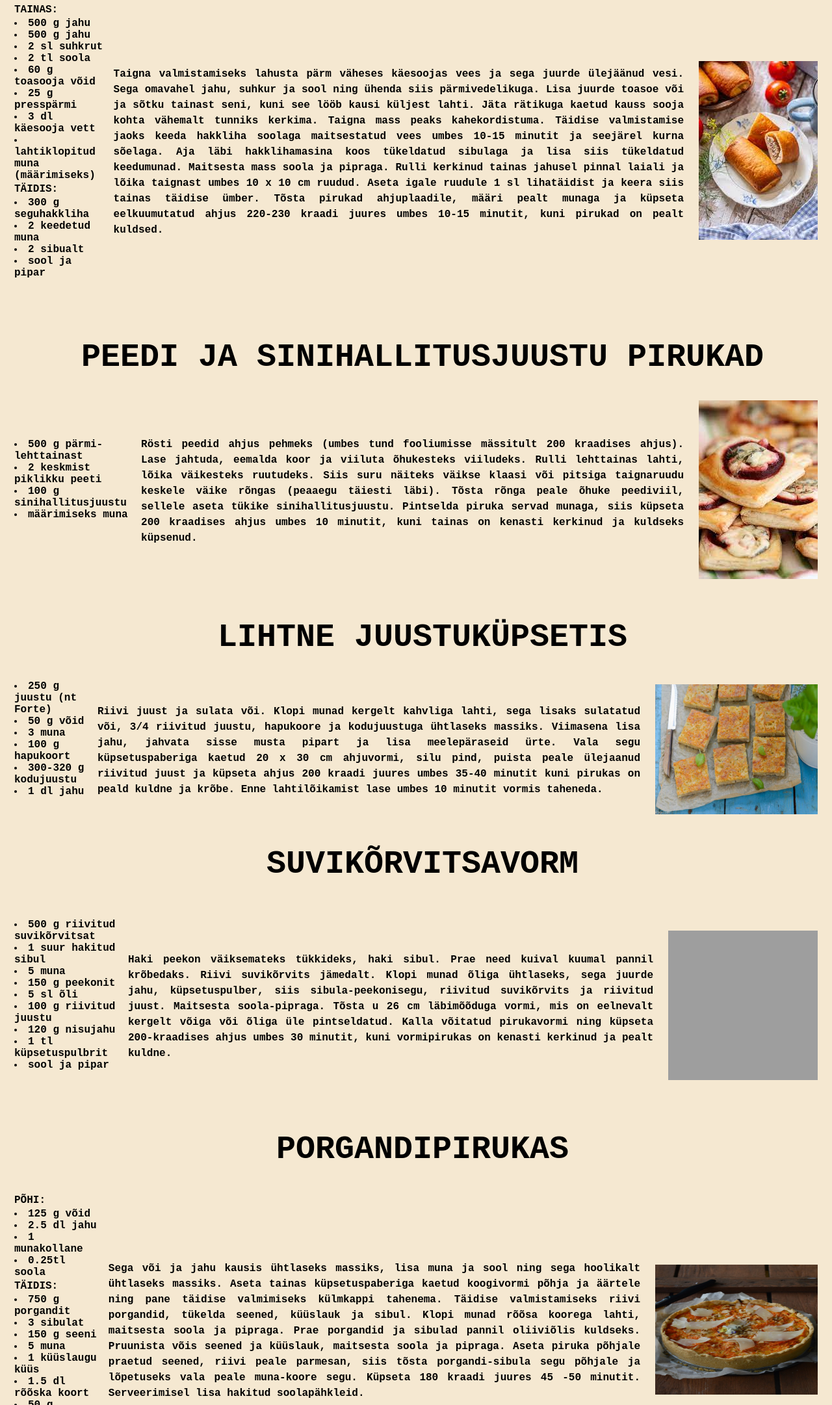
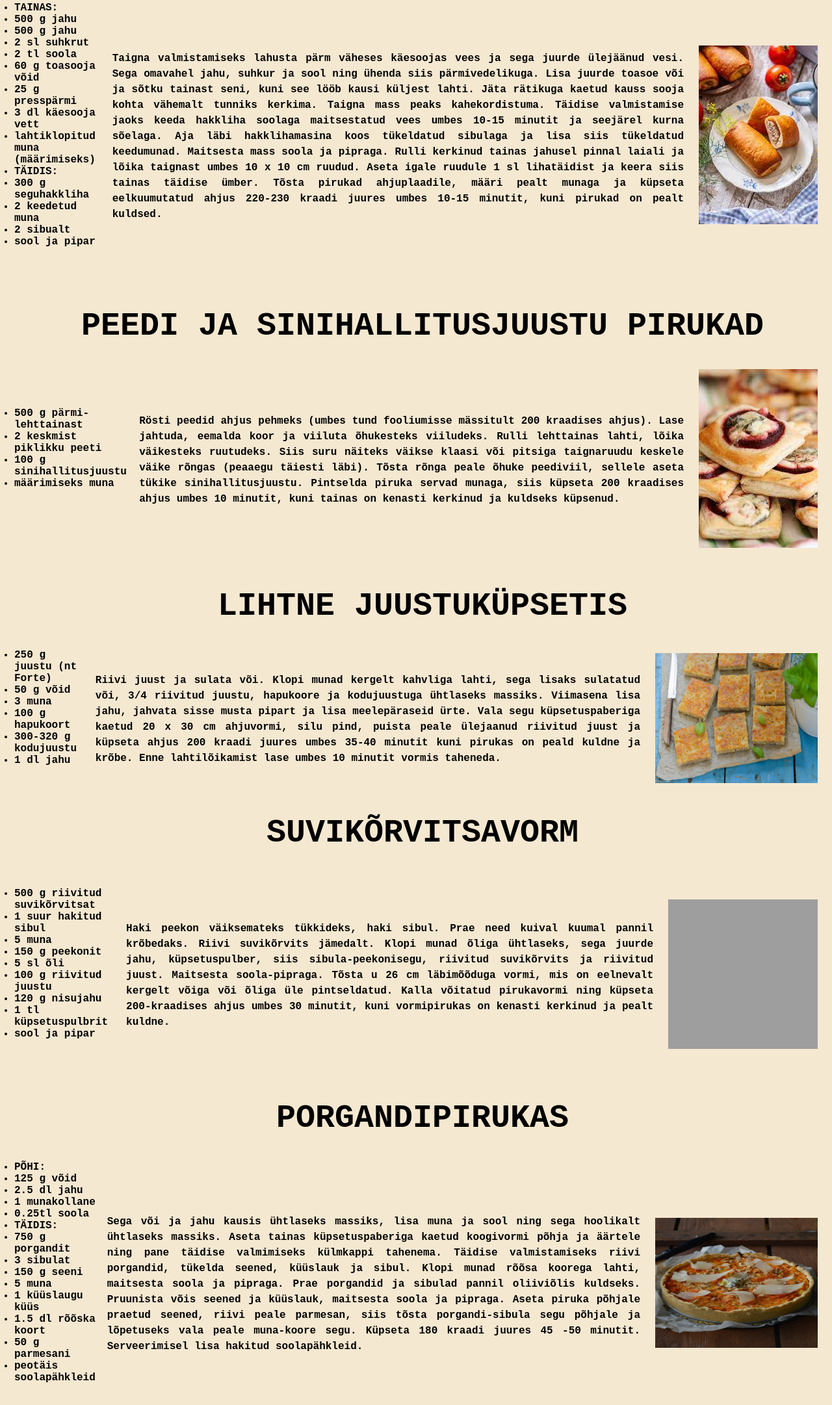
Before and after one commit to marieluha/SE_veebileht, a plain HTML site: page soolane.html in a window 1280 px wide. Shown: the part 638-2800 px from the top of the page at 65% size. Drawn offline with Linux system fonts and the light colour scheme; grey boxes are pictures that could not be loaded.

Commit message:
errorite parandus

```diff
--- a/soolane.html
+++ b/soolane.html
@@ -47,7 +47,8 @@
             <th>
                 <div id="sretsept1" class="koostisosad">
 
-                    <p>TAINAS:</p>
+                    <ul>
+                        <li>TAINAS:</li>
                         <li>500 g jahu</li>
                         <li>500 g jahu</li>
                         <li>2 sl suhkrut</li>
@@ -56,11 +57,12 @@
                         <li>25 g presspärmi</li>
                         <li>3 dl käesooja vett</li>
                         <li>lahtiklopitud muna (määrimiseks)</li>
-                    <p>TÄIDIS:</p>
+                        <li>TÄIDIS:</li>
                         <li>300 g seguhakkliha</li>
                         <li>2 keedetud muna</li>
                         <li>2 sibualt</li>
                         <li>sool ja pipar</li>
+                    </ul>
                         <br>
                         <br>
                 </div>
@@ -100,10 +102,12 @@
             <th>
                 <div id="sretsept2" class="koostisosad">
 
+                    <ul>
                         <li>500 g pärmi-lehttainast</li>
                         <li>2 keskmist piklikku peeti</li>
                         <li>100 g sinihallitusjuustu</li>
                         <li>määrimiseks muna</li>
+                    </ul>
                     <br>
                     <br>
                 </div>
@@ -139,12 +143,14 @@
             <th>
                 <div id="sretsept3" class="koostisosad">
 
+                    <ul>
                         <li>250 g juustu (nt Forte)</li>
                         <li>50 g võid</li>
                         <li>3 muna</li>
                         <li>100 g hapukoort</li>
                         <li>300-320 g kodujuustu</li>
                         <li>1 dl jahu</li>
+                    </ul>
                     <br>
                     <br>
                 </div>
@@ -180,6 +186,7 @@
             <th>
                 <div id="sretsept4" class="koostisosad">
 
+                    <ul>
                         <li>500 g riivitud suvikõrvitsat</li>
                         <li>1 suur hakitud sibul</li>
                         <li>5 muna</li>
@@ -189,6 +196,7 @@
                         <li>120 g nisujahu</li>
                         <li>1 tl küpsetuspulbrit</li>
                         <li>sool ja pipar</li>
+                    </ul>
                     <br>
                     <br>
                 </div>
@@ -226,12 +234,13 @@
             <th>
                 <div id="sretsept5" class="koostisosad">
 
-                    <p>PÕHI:</p>
+                    <ul>
+                        <li>PÕHI:</li>
                         <li>125 g võid</li>
                         <li>2.5 dl jahu</li>
                         <li>1 munakollane</li>
                         <li>0.25tl soola</li>
-                    <p>TÄIDIS:</p>
+                        <li>TÄIDIS:</li>
                         <li>750 g porgandit</li>
                         <li>3 sibulat</li>
                         <li>150 g seeni</li>
@@ -240,6 +249,7 @@
                         <li>1.5 dl rõõska koort</li>
                         <li>50 g parmesani</li>
                         <li>peotäis soolapähkleid</li>
+                    </ul>
                     <br>
                     <br>
                 </div>
@@ -278,10 +288,13 @@
             <th>
                 <div id="sretsept6" class="koostisosad">
 
+
+                    <ul>
                         <li>pärmi-lehttainas</li>
                         <li>meelepärased viinerid</li>
                         <li>paprikat soovi korral</li>
                         <li>määrimiseks muna</li>
+                    </ul>
                     <br>
                     <br>
                 </div>
@@ -319,18 +332,21 @@
             <th>
                 <div id="sretsept7" class="koostisosad">
 
-                    <p>PÕHI:</p>
+                    <ul>
+
+                        <li>PÕHI:</li>
                         <li>4 dl jahu</li>
                         <li>0.75 tl soola</li>
                         <li>175 g võid</li>
                         <li>3 sl vett</li>
-                    <p>KATE:</p>
+                        <li>KATE:</li>
                         <li>1 suur sibul</li>
                         <li>300 g sinki</li>
                         <li>3 muna</li>
                         <li>1 dl rõõska koort (10%)</li>
                         <li>1 dl hapukoort</li>
                         <li>3 dl riivjuustu</li>
+                    </ul>
                     <br>
                     <br>
                 </div>
@@ -357,13 +373,5 @@
         </tr>
     </table>
 
-
-
-
-
-
-
-
-
 </body>
 </html>
--- a/style.css
+++ b/style.css
@@ -63,7 +63,6 @@ h1 {
 html {
     scroll-behavior: smooth;
 }
-
 }
 
 table {
```
Also changed, not shown: magus.html (+11 -12 lines). Lines whose indentation alone changed are shown as unchanged.
